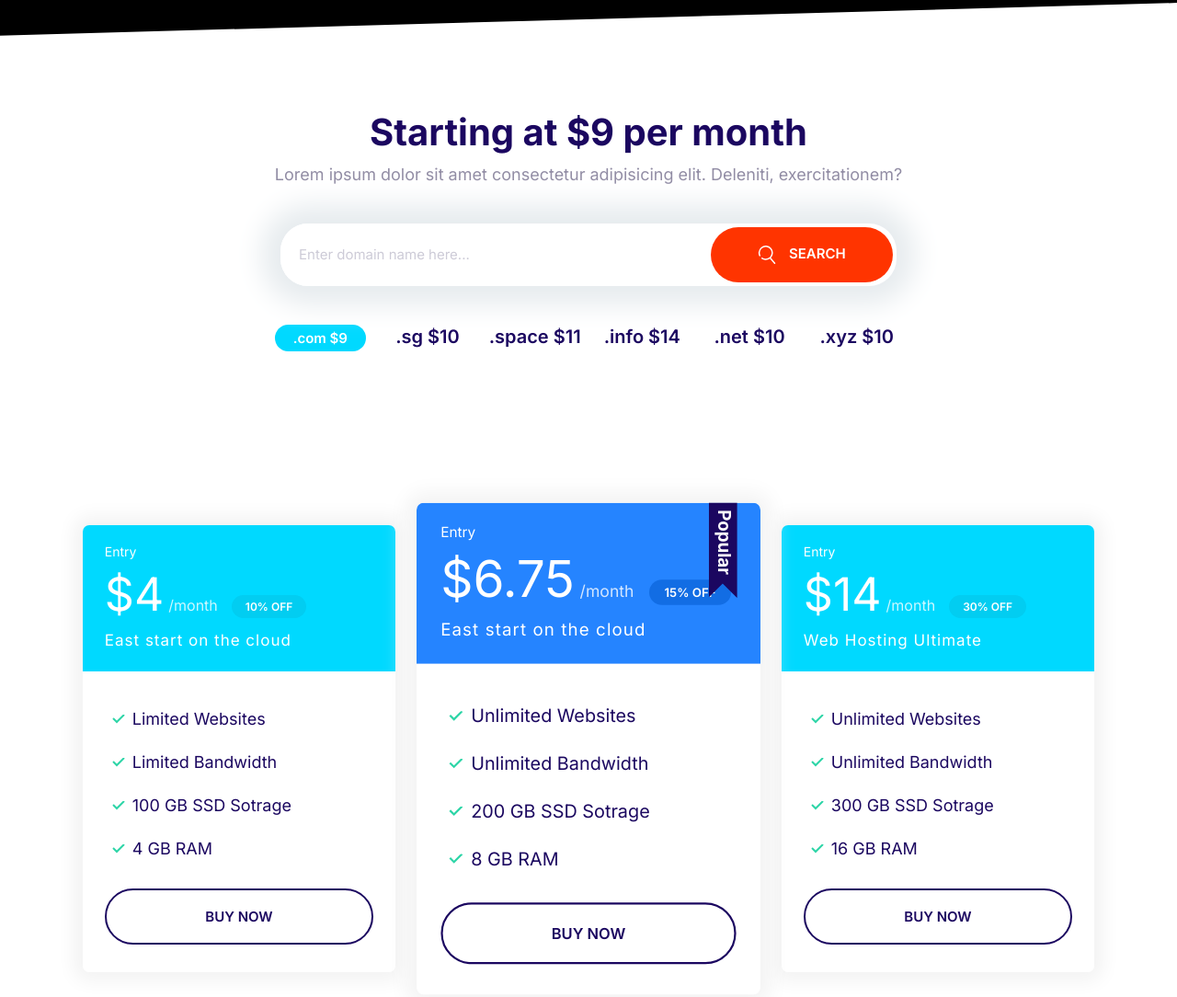
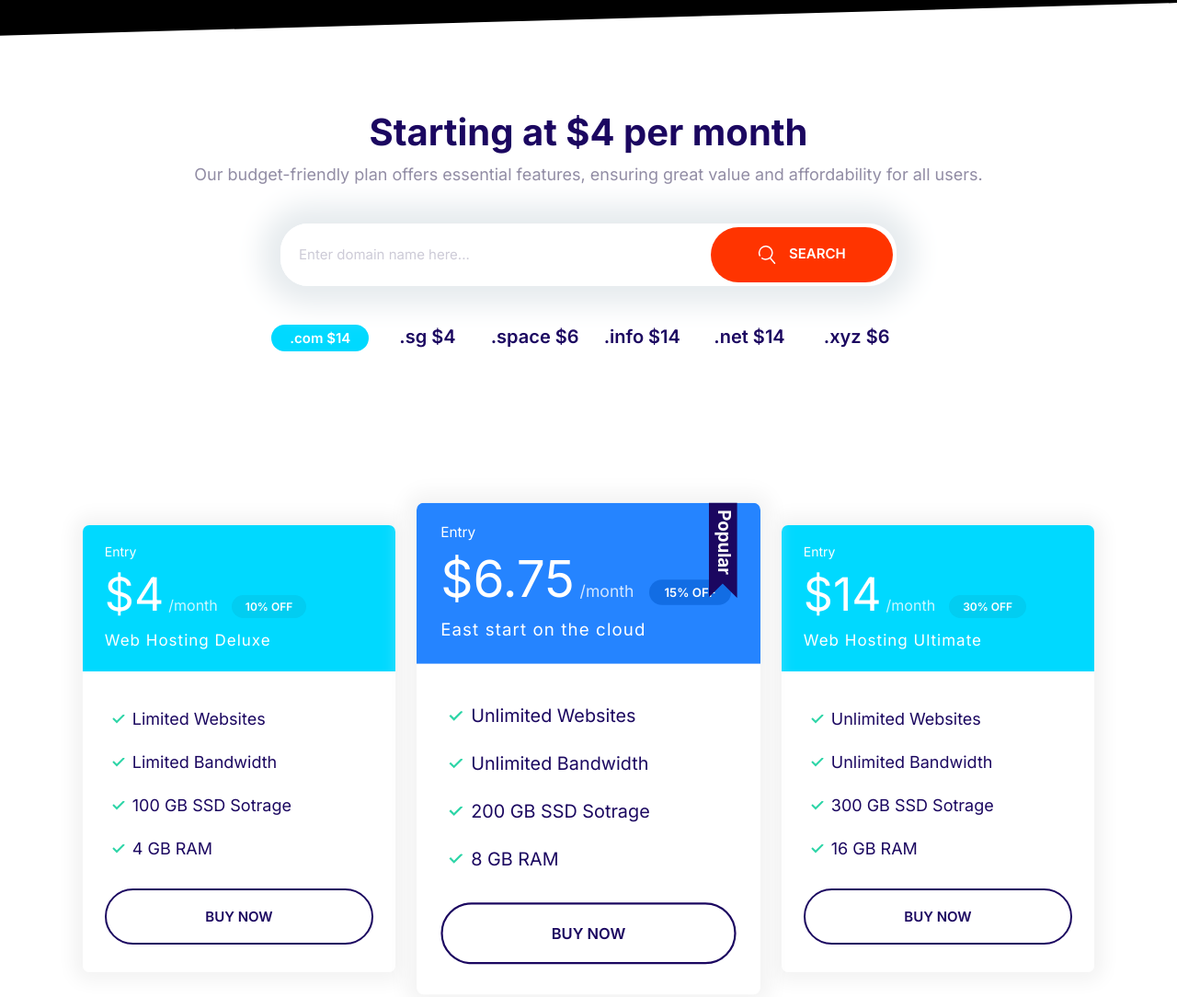
Before and after one commit to 30332555/moshify, a website built with Parcel: page index.html in a window 1280 px wide. Shown: the part 740-1824 px from the top of the page at 92% size. Built offline with nearby package versions, Linux system fonts and the light colour scheme.

Commit message:
changes domain prices

```diff
--- a/index.html
+++ b/index.html
@@ -38,9 +38,9 @@
           <use href="images/sprite.svg#menu"></use>
         </svg>
         <ul class="list nav__list collapsible__content">
+          <li class="nav__item"><a href="#domain">Domain</a></li>
           <li class="nav__item"><a href="#host">Hosting</a></li>
           <li class="nav__item"><a href="#vps">VPS</a></li>
-          <li class="nav__item"><a href="#domain">Domain</a></li>
           <li class="nav__item"><a href="#pricing">Pricing</a></li>
         </ul>
       </nav>
@@ -80,10 +80,10 @@
     <!-- Domain Block -->
     <section class="block container block-domain" id="domain">
       <header class="block__header" data-aos="zoom-in">
-        <h2>Starting at $9 per month</h2>
+        <h2>Starting at $4 per month</h2>
         <p>
-          Lorem ipsum dolor sit amet consectetur adipisicing elit. Deleniti,
-          exercitationem?
+          Our budget-friendly plan offers essential features,
+          ensuring great value and affordability for all users.
         </p>
       </header>
       <div class="input-group" data-aos="zoom-in">
@@ -100,12 +100,12 @@
         </button>
       </div>
       <ul class="list block-domain__prices" data-aos="fade-right">
-        <li><span class="badge badge--secondary">.com $9</span></li>
-        <li>.sg $10</li>
-        <li>.space $11</li>
+        <li><span class="badge badge--secondary">.com $14</span></li>
+        <li>.sg $4</li>
+        <li>.space $6</li>
         <li>.info $14</li>
-        <li>.net $10</li>
-        <li>.xyz $10</li>
+        <li>.net $14</li>
+        <li>.xyz $6</li>
       </ul>
     </section>
 
@@ -119,7 +119,7 @@
               <span class="plan__price">$4</span>
               <span class="plan__billing-cycle">/month</span>
               <span class="badge badge--secondary badge--small">10% OFF</span>
-              <span class="plan__description">East start on the cloud</span>
+              <span class="plan__description">Web Hosting Deluxe</span>
             </header>
             <div class="card__body">
               <ul class="list list--tick">
@@ -407,7 +407,7 @@
                   </div>
                   <div class="media__body" data-aos="flip-left">
                     <h3 class="media__title quote__author">Zahid & Ahmad</h3>
-                    <p class="quote__organization">Domain Company</p>
+                    <p class="quote__organization">Domain Buyers</p>
                   </div>
                 </div>
               </footer>
```
